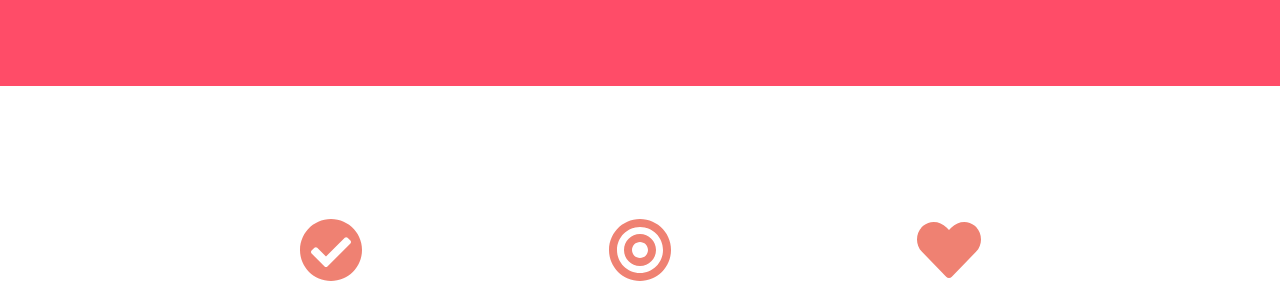
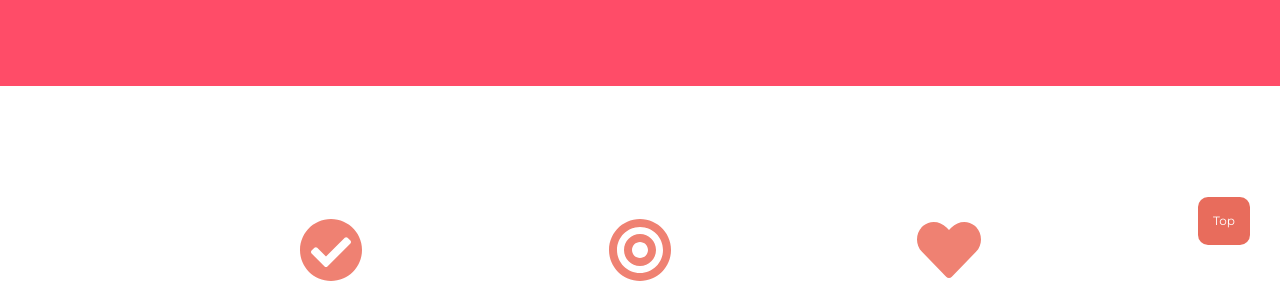
Before and after one commit to Sriansh-raj/Tinder-Dog, a plain HTML site: page index.html in a window 1280 px wide. Shown: the part 535-818 px from the top of the page. Drawn offline with nearby package versions, Linux system fonts and the light colour scheme.

Commit message:
Sriansh added Scroll-to-top button

```diff
--- a/index.html
+++ b/index.html
@@ -4,19 +4,13 @@
 <head>
   <meta charset="utf-8">
   <title>Tinder Dog</title>
-
-
   <!-- Google Fonts -->
   <link href="https://fonts.googleapis.com/css?family=Montserrat|Ubuntu" rel="stylesheet">
-
   <!-- CSS Stylesheets -->
   <link rel="stylesheet" href="https://maxcdn.bootstrapcdn.com/bootstrap/4.0.0/css/bootstrap.min.css"
     integrity="sha384-Gn5384xqQ1aoWXA+058RXPxPg6fy4IWvTNh0E263XmFcJlSAwiGgFAW/dAiS6JXm" crossorigin="anonymous">
-  <!-- <link rel="stylesheet" href="css/styles.css"> -->
-
   <!-- Font Awesome -->
   <script defer src="https://use.fontawesome.com/releases/v5.0.7/js/all.js"></script>
-
   <!-- Bootstrap Scripts -->
   <script src="https://code.jquery.com/jquery-3.2.1.slim.min.js"
     integrity="sha384-KJ3o2DKtIkvYIK3UENzmM7KCkRr/rE9/Qpg6aAZGJwFDMVNA/GpGFF93hXpG5KkN"
@@ -27,30 +21,20 @@
   <script src="https://maxcdn.bootstrapcdn.com/bootstrap/4.0.0/js/bootstrap.min.js"
     integrity="sha384-JZR6Spejh4U02d8jOt6vLEHfe/JQGiRRSQQxSfFWpi1MquVdAyjUar5+76PVCmYl"
     crossorigin="anonymous"></script>
-
   <link rel="stylesheet" href="style.css">
+  <script src="script.js"></script>
 </head>
 
 <body>
-
-  <body>
-
   <section class="colored-section" id="title">
-
     <div class="container-fluid">
-
       <!-- Nav Bar -->
-
       <nav class="navbar navbar-expand-lg navbar-dark">
-
         <a class="navbar-brand" href="">TINDER DOG</a>
-
         <button class="navbar-toggler" type="button" data-toggle="collapse" data-target="#navbarTogglerDemo02">
           <span class="navbar-toggler-icon"></span>
         </button>
-
         <div class="collapse navbar-collapse" id="navbarTogglerDemo02">
-
           <ul class="navbar-nav ml-auto">
             <li class="nav-item">
               <a class="nav-link" href="#footer">Contact</a>
@@ -62,71 +46,53 @@
               <a class="nav-link" href="#cta">Download</a>
             </li>
           </ul>
-
         </div>
       </nav>
 
-
       <!-- Title -->
-
       <div class="row">
-
         <div class="col-lg-6">
           <h1 class="big-heading">Meet new and interesting dogs nearby.</h1>
           <button type="button" class="btn btn-dark btn-lg download-button"><i class="fab fa-apple"></i>
             Download</button>
-            <button type="button" class="btn btn-outline-light btn-lg download-button"><i
-                class="fab fa-google-play"></i> Download</button>
+          <button type="button" class="btn btn-outline-light btn-lg download-button"><i class="fab fa-google-play"></i>
+            Download</button>
         </div>
-
         <div class="col-lg-6">
           <!-- <img class="title-image" src="https://pbs.twimg.com/media/E2R4c3UXsAkkhmd.jpg" alt="iphone-mockup"> -->
           <!-- <img class="title-image" src="/iphone6.png" alt="iphone-mockup"> -->
           <img src="/pngwing.com.png" alt="Doggy" height="350px" width="600px">
         </div>
-
       </div>
-
     </div>
-
   </section>
 
-
   <!-- Features -->
-
   <section class="white-section" id="features">
-
     <div class="container-fluid">
-
       <div class="row">
         <div class="feature-box col-lg-4">
           <i class="icon fas fa-check-circle fa-4x"></i>
           <h3 class="feature-title">Easy to use.</h3>
           <p>So easy to use, even your dog could do it.</p>
         </div>
-
         <div class="feature-box col-lg-4">
           <i class="icon fas fa-bullseye fa-4x"></i>
           <h3 class="feature-title">Elite Clientele</h3>
           <p>We have all the dogs, the greatest dogs.</p>
         </div>
-
         <div class="feature-box col-lg-4">
           <i class="icon fas fa-heart fa-4x"></i>
           <h3 class="feature-title">Guaranteed to work.</h3>
           <p>Find the love of your dog's life or your money back.</p>
         </div>
       </div>
-
-
     </div>
   </section>
 
 
   <!-- Testimonials -->
-
   <section class="colored-section" id="testimonials">
-
     <div id="testimonial-carousel" class="carousel slide" data-ride="false">
       <div class="carousel-inner">
         <div class="carousel-item active container-fluid">
@@ -149,30 +115,21 @@
         <span class="carousel-control-next-icon"></span>
       </a>
     </div>
-
   </section>
 
-
   <!-- Press -->
-
   <section class="colored-section" id="press">
     <img class="press-logo" src="/techcrunch.png" alt="tc-logo">
     <img class="press-logo" src="/tnw.png" alt="tnw-logo">
     <img class="press-logo" src="/bizinsider.png" alt="biz-insider-logo">
     <img class="press-logo" src="/mashable.png" alt="mashable-logo">
-
   </section>
 
-
   <!-- Pricing -->
-
   <section class="white-section" id="pricing">
-
     <h2 class="section-heading">A Plan for Every Dog's Needs</h2>
     <p>Simple and affordable price plans for your and your dog.</p>
-
     <div class="row">
-
       <div class="pricing-column col-lg-4 col-md-6">
         <div class="card">
           <div class="card-header">
@@ -187,7 +144,6 @@
           </div>
         </div>
       </div>
-
       <div class="pricing-column col-lg-4 col-md-6">
         <div class="card">
           <div class="card-header">
@@ -202,7 +158,6 @@
           </div>
         </div>
       </div>
-
       <div class="pricing-column col-lg-4">
         <div class="card">
           <div class="card-header">
@@ -214,24 +169,15 @@
             <p>Unlimited Messages</p>
             <p>Unlimited App Usage</p>
             <button class="btn btn-lg btn-block btn-dark" type="button">Sign Up</button>
-
           </div>
         </div>
       </div>
-
-
-
     </div>
-
   </section>
 
-
   <!-- Call to Action -->
-
   <section class="colored-section" id="cta">
-
     <div class="container-fluid">
-
       <h3 class="big-heading">Find the True Love of Your Dog's Life Today.</h3>
       <button class="download-button btn btn-lg btn-dark" type="button"><i class="fab fa-apple"></i> Download</button>
       <button class="download-button btn btn-lg brn-light" type="button"><i class="fab fa-google-play"></i>
@@ -239,9 +185,7 @@
     </div>
   </section>
 
-
   <!-- Footer -->
-
   <footer class="white-section" id="footer">
     <div class="container-fluid">
       <i class="social-icon fab fa-facebook-f"></i>
@@ -249,11 +193,9 @@
       <i class="social-icon fab fa-instagram"></i>
       <i class="social-icon fas fa-envelope"></i>
       <p>© Copyright 2023 TinDog</p>
+      <button onclick="topFunction()" id="myBtn" title="Go to top">Top</button>
     </div>
   </footer>
-
-
-  </body>
 </body>
 
 </html>
--- /dev/null
+++ b/script.js
@@ -0,0 +1,15 @@
+mybutton = document.getElementById("myBtn");
+
+window.onscroll = function () { scrollFunction() };
+
+function scrollFunction() {
+    if (document.body.scrollTop > 20 || document.documentElement.scrollTop > 20) {
+        mybutton.style.display = "block";
+    } else {
+        mybutton.style.display = "none";
+    }
+}
+function topFunction() {
+    document.body.scrollTop = 0; // For Safari
+    document.documentElement.scrollTop = 0; // For Chrome, Firefox, IE     and Opera
+}
--- a/style.css
+++ b/style.css
@@ -1,4 +1,4 @@
-*{
+* {
     scroll-behavior: smooth;
 }
 
@@ -186,3 +186,24 @@ p {
         transform: rotate(0);
     }
 }
+
+#myBtn {
+    /* Hidden by default */
+    position: fixed;
+    bottom: 20px;
+    right: 30px;
+    z-index: 99;
+    border: none;
+    outline: none;
+    background-color: #e76150ed;
+    color: white;
+    cursor: pointer;
+    padding: 15px;
+    border-radius: 10px;
+    font-size: 12px;
+}
+
+#myBtn:hover {
+    background-color: #555;
+    /* Add a dark-grey background on hover */
+}
```
Lines whose indentation alone changed are shown as unchanged.
